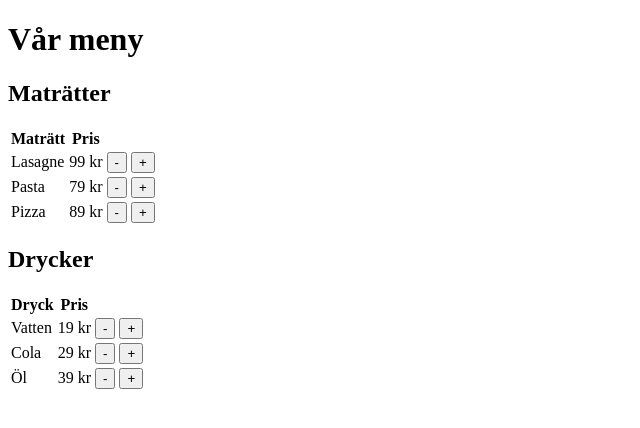
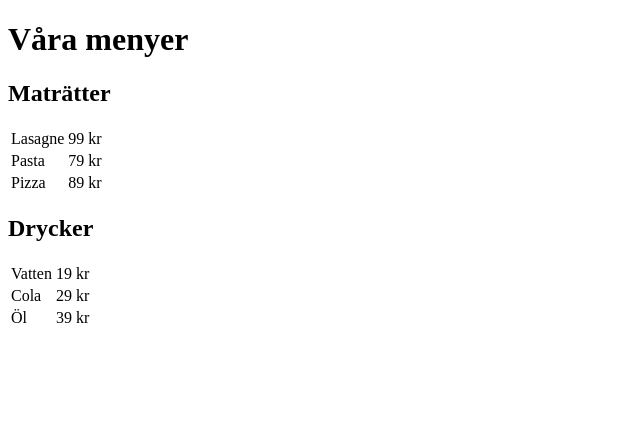
Before and after one commit to th-olsson/svelte-menu-app, a SvelteKit app: page / in a window 1280 px wide. Shown: the top 428 px of the page, without its empty margins (0-640 px from the left). Built offline with nearby package versions, Linux system fonts and the light colour scheme.

Commit message:
simple refactor of menu into components

```diff
--- /dev/null
+++ b/src/components/Menu/MenuItem.svelte
@@ -0,0 +1,9 @@
+<script lang="ts">
+	export let name: string;
+	export let price: number;
+</script>
+
+<tr>
+	<td>{name}</td>
+	<td>{price} kr</td>
+</tr>
--- /dev/null
+++ b/src/components/Menu/MenuTable.svelte
@@ -0,0 +1,17 @@
+<script lang="ts">
+	import MenuItem from './MenuItem.svelte';
+</script>
+
+<h2>Maträtter</h2>
+<table>
+	<MenuItem name="Lasagne" price={99} />
+	<MenuItem name="Pasta" price={79} />
+	<MenuItem name="Pizza" price={89} />
+</table>
+
+<h2>Drycker</h2>
+<table>
+	<MenuItem name="Vatten" price={19} />
+	<MenuItem name="Cola" price={29} />
+	<MenuItem name="Öl" price={39} />
+</table>
--- a/src/routes/+page.svelte
+++ b/src/routes/+page.svelte
@@ -1,63 +1,6 @@
-<h1>Vår meny</h1>
-<h2>Maträtter</h2>
-<table>
-	<tr>
-		<th>Maträtt</th>
-		<th>Pris</th>
-	</tr>
-	<tr>
-		<td>Lasagne</td>
-		<td>99 kr</td>
-		<td>
-			<button>-</button>
-			<button>+</button>
-		</td>
-	</tr>
-	<tr>
-		<td>Pasta</td>
-		<td>79 kr</td>
-		<td>
-			<button>-</button>
-			<button>+</button>
-		</td>
-	</tr>
-	<tr>
-		<td>Pizza</td>
-		<td>89 kr</td>
-		<td>
-			<button>-</button>
-			<button>+</button>
-		</td>
-	</tr>
-</table>
-<h2>Drycker</h2>
-<table>
-	<tr>
-		<th>Dryck</th>
-		<th>Pris</th>
-	</tr>
-	<tr>
-		<td>Vatten</td>
-		<td>19 kr</td>
-		<td>
-			<button>-</button>
-			<button>+</button>
-		</td>
-	</tr>
-	<tr>
-		<td>Cola</td>
-		<td>29 kr</td>
-		<td>
-			<button>-</button>
-			<button>+</button>
-		</td>
-	</tr>
-	<tr>
-		<td>Öl</td>
-		<td>39 kr</td>
-		<td>
-			<button>-</button>
-			<button>+</button>
-		</td>
-	</tr>
-</table>
+<script>
+	import MenuTable from '../components/Menu/MenuTable.svelte';
+</script>
+
+<h1>Våra menyer</h1>
+<MenuTable />
```
